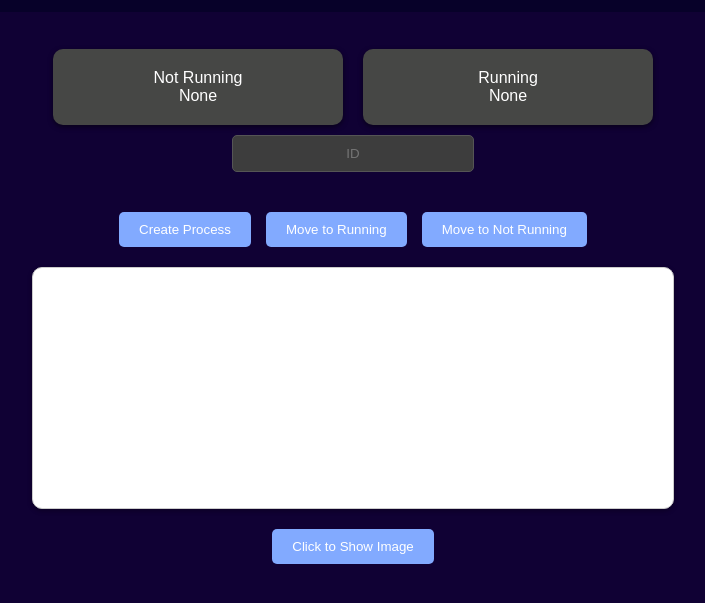
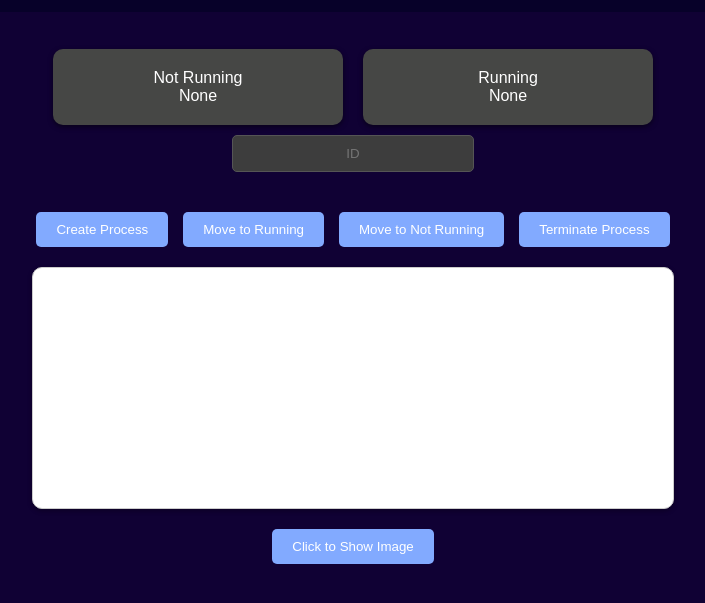
Before and after one commit to mehazzz/state-model, a plain HTML site: page twostate.html in a window 1280 px wide. Shown: the part 91-694 px from the top of the page, without its empty margins (307-1012 px from the left). Drawn offline with Linux system fonts and the light colour scheme.

Commit message:
twostate.html

```diff
--- a/twostate.html
+++ b/twostate.html
@@ -168,6 +168,7 @@
             <button onclick="createProcess()">Create Process</button>
             <button onclick="moveToRunning()">Move to Running</button>
             <button onclick="moveToNotRunning()">Move to Not Running</button>
+            <button class="button" onclick="terminateProcess()">Terminate Process</button>
         </div>
         <div class="log-box" id="log"></div>
         <button onclick="showImage()">Click to Show Image</button>
@@ -226,6 +227,17 @@
                 logAction("No process in Running state to move to Not Running.");
             }
         }
+        function terminateProcess() {
+            if (runningProcesses.length > 0) {
+                const processId = runningProcesses.shift();
+                runningProcesses.pop(processId);
+                logAction(`Process ${processId} is terminated.`);
+                updateDisplay();
+                checkSuspendedQueues();
+            } else {
+                logAction("No process in Running state to terminate.");
+            }
+        }
 
         function showImage() {
     const imageUrl = "2-STATE-DIAGRAM.png"; // Replace with your image URL
```
